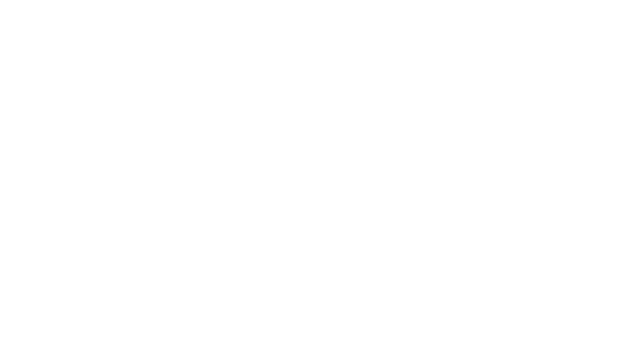
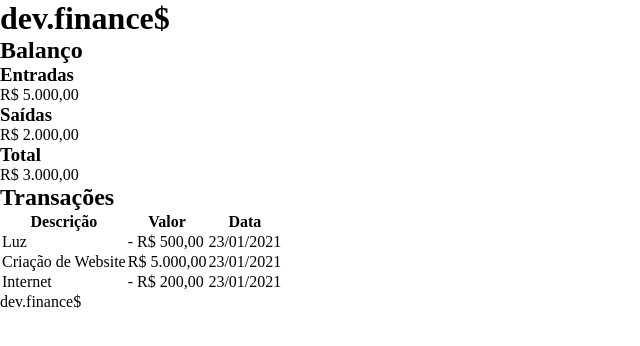
Before and after one commit to developerleomoraes/finance_project, a plain HTML site: page index.html in a window 1280 px wide. Shown: the whole page, without its empty margins (0-640 px from the left). Drawn offline with Linux system fonts and the light colour scheme.

Commit message:
creation .css

```diff
--- a/index.html
+++ b/index.html
@@ -6,11 +6,74 @@
     <meta http-equiv="X-UA-Compatible" content="IE=edge">
     <meta name="viewport" content="width=device-width, initial-scale=1.0">
     <title>Dev.finace$</title>
+
+    <link rel="stylesheet" href="./style.css">
+
 </head>
 
 
 <body>
 
+    <header>
+        <h1 id="logo">dev.finance$</h1>
+    </header>
+
+
+    <main>
+        <section id="balance">
+            <h2>Balanço</h2>
+
+            <div class="card">
+                <h3>Entradas</h3>
+                <p>R$ 5.000,00</p>
+            </div>
+            <div class="card">
+                <h3>Saídas</h3>
+                <p>R$ 2.000,00</p>
+            </div>
+            <div class="card">
+                <h3>Total</h3>
+                <p>R$ 3.000,00</p>
+            </div>
+
+        </section>
+
+        <section id="transaction">
+            <h2>Transações</h2>
+            <table id="data-table">
+                <thead>
+                    <tr>
+                        <th>Descrição</th>
+                        <th>Valor</th>
+                        <th>Data</th>
+                    </tr>
+                </thead>
+                <tbody>
+                    <tr>
+                        <td>Luz</td>
+                        <td>- R$ 500,00</td>
+                        <td>23/01/2021</td>
+                    </tr>
+                    <tr>
+                        <td>Criação de Website</td>
+                        <td>R$ 5.000,00</td>
+                        <td>23/01/2021</td>
+                    </tr>
+                    <tr>
+                        <td>Internet</td>
+                        <td>- R$ 200,00</td>
+                        <td>23/01/2021</td>
+                    </tr>
+                </tbody>
+            </table>
+        </section>
+    </main>
+
+
+    <footer>
+        <p>dev.finance$</p>
+    </footer>
+
 </body>
 
 </html>
--- /dev/null
+++ b/style.css
@@ -0,0 +1,4 @@
+*{
+    margin: 0;
+    padding: 0;
+}
```
